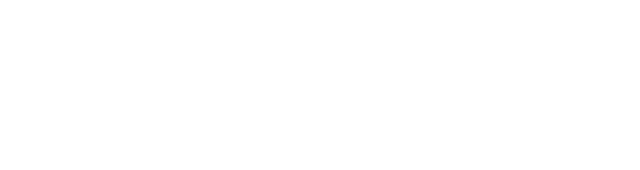
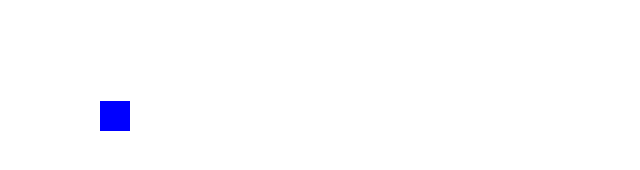
Before and after one commit to wassimouricha/scrolling_horizontal_game, a plain HTML site: page index.html in a window 1280 px wide. Shown: the whole page, without its empty margins (0-640 px from the left). Drawn offline with Linux system fonts and the light colour scheme.

Commit message:
adding the player position and drawn setup

```diff
--- a/assets/script.js
+++ b/assets/script.js
@@ -0,0 +1,50 @@
+// ---------------setup du canvas----------------------
+
+const canvas = document.querySelector('canvas');
+
+const c = canvas.getContext('2d');
+
+// pour indiquer que mon canvas va prendre l'entierté de la largeur de mon navigateur
+canvas.width = window.innerWidth
+// pour indiquer que mon canvas va prendre l'entierté de la hauteur de mon navigateur
+canvas.height = window.innerHeight
+
+console.log(c);
+
+// ------------------Personnages--------------------------
+// je fais d'abord une class avec les propriétés pour "dessiner/positionner" le personnage
+// dans le constructeur ce sera la position de départ et la taille du personnage
+class Player {
+    constructor(){
+        // position
+        this.position = {
+            x: 100,
+            y: 100
+        }
+        // vitesse
+        this.velocity = {
+            x:0,
+            y:1
+        }
+        this.width = 30
+        this.height = 30
+    }
+    //  cette fonction ne sert uniquement a dessiner
+    draw(){
+        // couleur du dessin que je réalise
+        c.fillStyle = 'blue'
+        c.fillRect(this.position.x, this.position.y, this.width, this.height
+            )
+    }
+
+    // permet de mettre à jours le personnages lorsque l'on va réaliser des actions
+    update(){
+        this.position.y += this.velocity.y
+        this.position.x += this.velocity.x
+            this.draw()
+
+    }
+}
+
+const player = new Player();
+player.update();
--- a/assets/style.css
+++ b/assets/style.css
@@ -0,0 +1,3 @@
+body{
+    margin: 0;
+}
--- a/index.html
+++ b/index.html
@@ -4,9 +4,13 @@
     <meta charset="UTF-8">
     <meta http-equiv="X-UA-Compatible" content="IE=edge">
     <meta name="viewport" content="width=device-width, initial-scale=1.0">
+    <link rel="stylesheet" href="/assets/style.css">
+
     <title>Fatty's Adventure</title>
 </head>
 <body>
+    <canvas></canvas>
 
+    <script src="/assets/script.js"></script>
 </body>
 </html>
```
